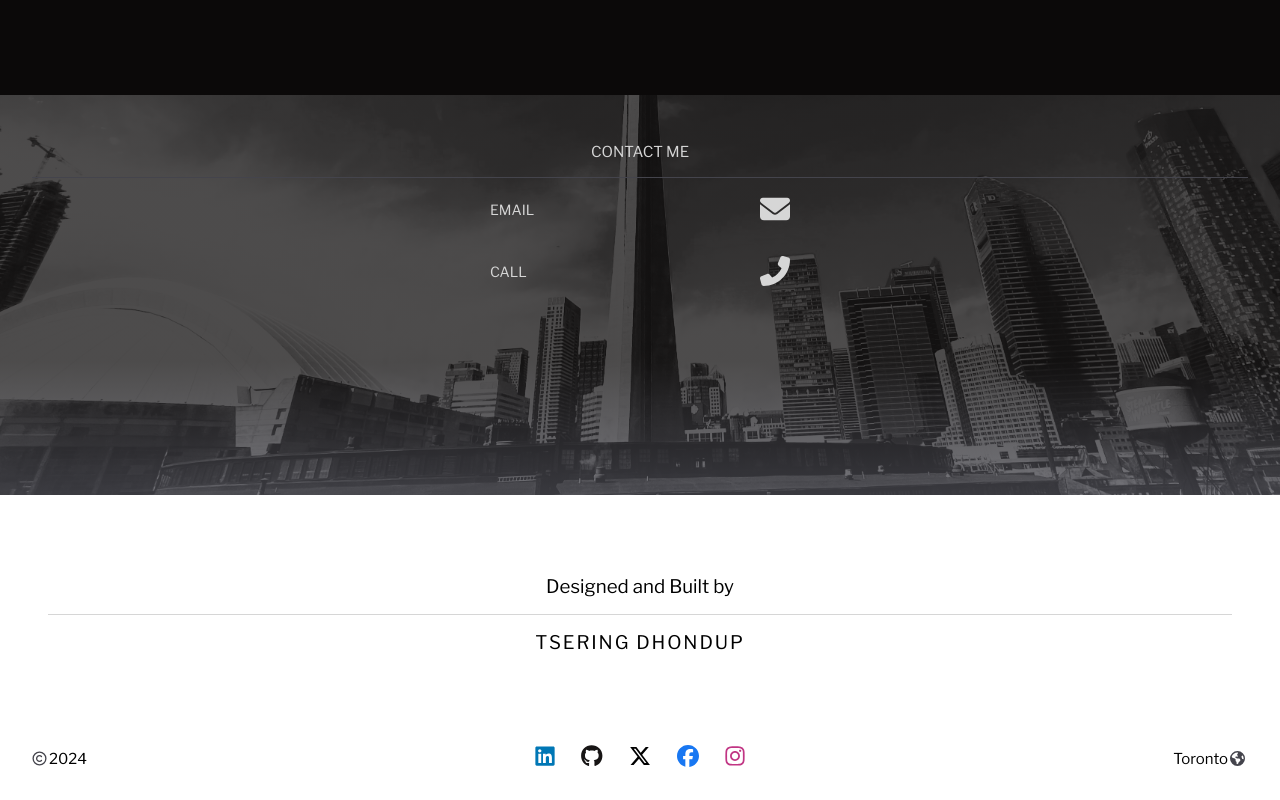
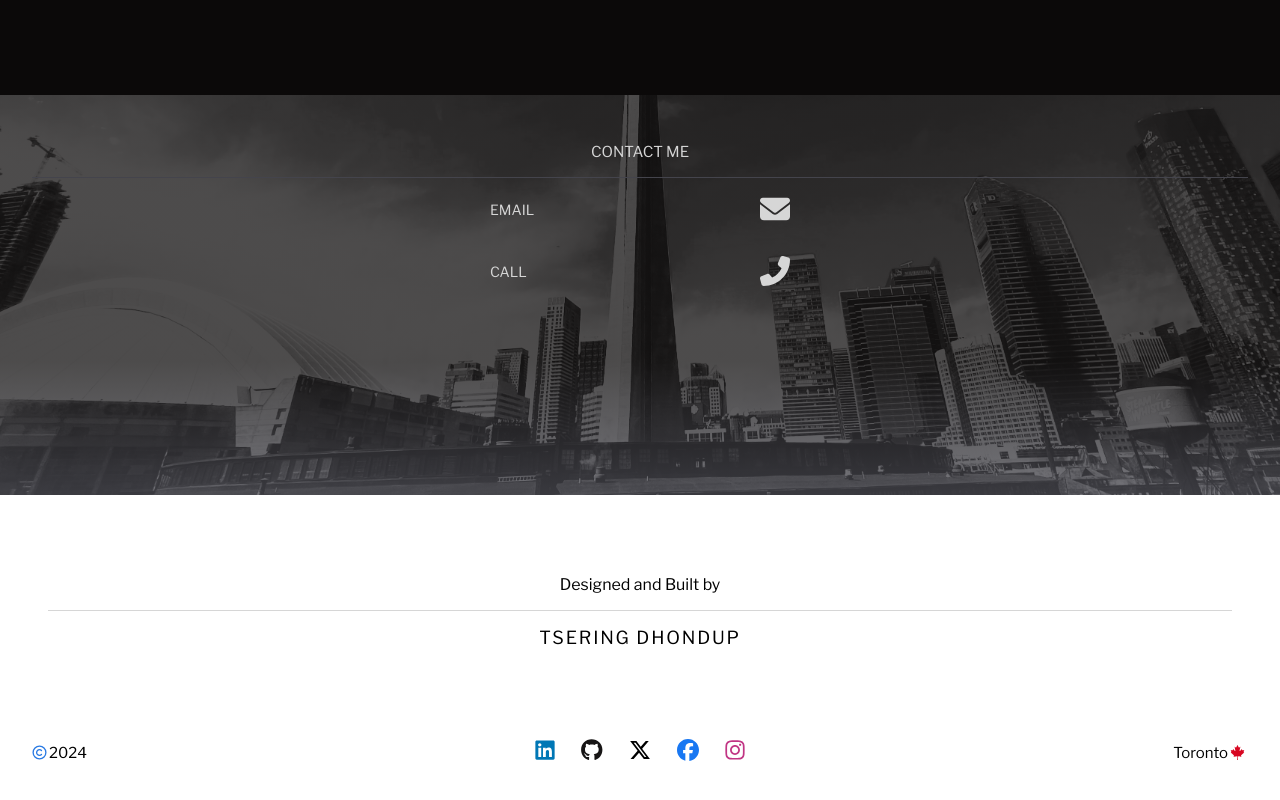
Before and after one commit to Tsedhondup/Portfolio, a React (Create React App) app: page /About in a window 1280 px wide. Shown: the part 1931-2731 px from the top of the page. Built offline with nearby package versions, Linux system fonts and the light colour scheme.

Commit message:
footer styles updated

```diff
--- a/src/Components/Footers/Footers.js
+++ b/src/Components/Footers/Footers.js
@@ -1,12 +1,12 @@
 import { FontAwesomeIcon } from "@fortawesome/react-fontawesome";
 import { faCopyright } from "@fortawesome/free-regular-svg-icons";
-import { faGlobeAmericas } from "@fortawesome/free-solid-svg-icons";
 import {
   faGithub,
   faLinkedin,
   faInstagram,
   faFacebook,
   faXTwitter,
+  faCanadianMapleLeaf,
 } from "@fortawesome/free-brands-svg-icons";
 import { motion } from "framer-motion";
 import "./Footers.scss";
@@ -231,7 +231,7 @@ const Footers = () => {
           <span className="location-copyright__location--name">
             Toronto
             <FontAwesomeIcon
-              icon={faGlobeAmericas}
+              icon={faCanadianMapleLeaf}
               className="location-copyright__copyright--icon-globe"
             />
           </span>
--- a/src/Components/Footers/Footers.scss
+++ b/src/Components/Footers/Footers.scss
@@ -62,19 +62,33 @@
   }
 
   &__statement {
-    font-weight: 300;
+    font-size: 14px;
+    font-weight: 400;
     border-bottom: 1px solid $pewter;
     padding-bottom: $mobile-margin;
     &--word {
       padding-right: 4px;
     }
+    @include tablet {
+      font-size: 15px;
+    }
+    @include desktop {
+      font-size: 16px;
+    }
   }
 
   &__name {
+    font-size: 14px;
+    font-weight: normal;
+    letter-spacing: 0.1em;
+    text-transform: uppercase;
     padding: $mobile-margin;
-    letter-spacing: 0.1em;
-    font-weight: normal;
-    text-transform: uppercase;
+    @include tablet {
+      font-size: 15px;
+    }
+    @include desktop {
+      font-size: 18px;
+    }
   }
 }
 
@@ -91,19 +105,20 @@
     width: auto;
     display: flex;
     align-items: center;
-    font-size: 15px;
+    font-size: 13px;
     @include tablet {
+      font-size: 15px;
       width: 69.55px;
     }
     &--icon-copy {
       display: inline;
-      color: $ebony;
+      color: $code;
       padding-right: 2px;
       width: auto;
     }
     &--icon-globe {
       display: inline;
-      color: $ebony;
+      color: $caColor;
       padding-left: 2px;
       width: auto;
     }
@@ -112,10 +127,13 @@
     display: flex;
     align-items: center;
     font-weight: normal;
-    font-size: 15px;
+    font-size: 13px;
     width: auto;
     &--name {
       padding-right: 3px;
     }
+    @include tablet {
+      font-size: 15px;
+    }
   }
 }
--- a/src/Components/HeroSection/HeroSection.js
+++ b/src/Components/HeroSection/HeroSection.js
@@ -5,7 +5,7 @@ import { motion } from "framer-motion";
 import { contactData } from "../../utilities/contactData";
 import { FontAwesomeIcon } from "@fortawesome/react-fontawesome";
 import { v4 as uuidv4 } from "uuid";
-
+import { faCanadianMapleLeaf } from "@fortawesome/free-brands-svg-icons";
 import profileImage from "../../assets/image/tsering.png";
 
 const HeroSection = (props) => {
@@ -243,7 +243,11 @@ const HeroSection = (props) => {
               }}
               className="hero-content__title--city"
             >
-              from Toronto
+              from Toronto{" "}
+              <FontAwesomeIcon
+                icon={faCanadianMapleLeaf}
+                className="hero-content__title-icon"
+              />
             </motion.span>
           </motion.h3>
           <div key={`${uuidv4()}`} className="hero-content__contacts">
--- a/src/styles/partials/_variables.scss
+++ b/src/styles/partials/_variables.scss
@@ -31,6 +31,7 @@ $checkSquare: #13eb13;
 $pointRight: #e7a5a5;
 $house: #531d1d;
 $globe: #2b5dab;
+$caColor: #d80621;
 // breakpoints and margins
 $mobile-margin: 16px;
 
```
